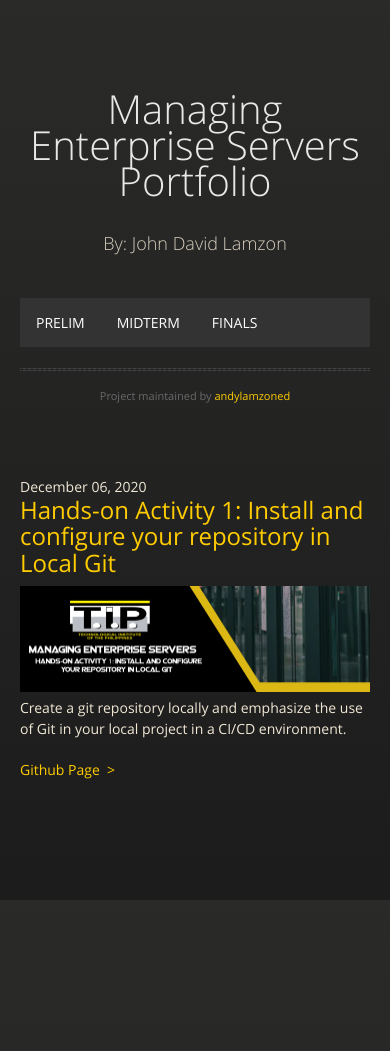
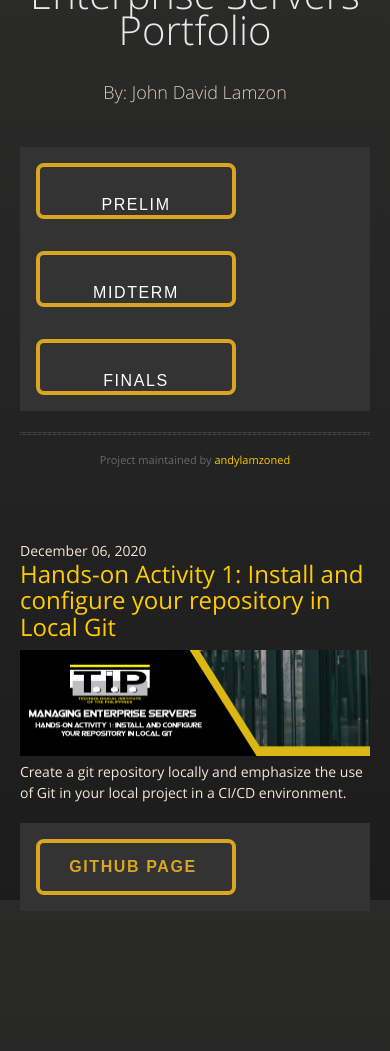
Before and after one commit to andylamzoned/andylamzoned.github.io, a Jekyll site: the page built from index.md, in a window 390 px wide. Built offline with Jekyll 4.4.1, drawn with Linux system fonts in a browser that asks for light colours; before the commit the page ends 940 px from its top, so only the background shows below that.

Commit message:
default.html test

```diff
--- a/_layouts/default.html
+++ b/_layouts/default.html
@@ -50,13 +50,14 @@
           </header>
           <a href="" class="image fit"><img src="assets/images/HA1.jpg" alt="" /></a>
           <p>Create a git repository locally and emphasize the use of Git in your local project in a CI/CD environment.</p>
-          <div class="button">
-            <a href="#">
-              Github&nbsp;Page&nbsp;
-              <span class="shift">></span>
-            </a>
-            <div class="mask"></div>
-          </div>
+          <nav>
+            <ul>
+              <li>
+                Github&nbsp;Page&nbsp;
+                <span></span><span></span><span></span><span></span>
+              </li>
+            </ul>
+          </nav>
 				</article>
       </section>
 
--- a/assets/css/main.css
+++ b/assets/css/main.css
@@ -11,8 +11,8 @@ form, label, legend, table, caption, tbody,
 tfoot, thead, tr, th, td, article, aside,
 canvas, details, embed, figure, figcaption,
 footer, header, hgroup, menu, nav, output, ruby,
-section, summary, time, mark, audio, video, .button, {
-margin: 0;
+section, summary, time, mark, audio, video, {
+    margin: 0;
 	padding: 0;
 	border: 0;
 }
@@ -166,3 +166,75 @@ ul {
 						ul.actions:not(.fixed) li .button.icon:before {
 							margin-left: -0.5rem;
 						}
+body {
+    margin: 0;
+    height: 100vh;
+    display: flex;
+    align-items: center;
+    justify-content: center;
+    background-color: black;
+}
+
+nav ul {
+    list-style-type: none;
+    margin: 0;
+    padding: 0;
+}
+
+nav ul li {
+    --c: goldenrod;
+    color: var(--c);
+    font-size: 16px;
+    border: 0.3em solid var(--c);
+    border-radius: 0.5em;
+    width: 12em;
+    height: 3em;
+    text-transform: uppercase;
+    font-weight: bold;
+    font-family: sans-serif;
+    letter-spacing: 0.1em;
+    text-align: center;
+    line-height: 3em;
+    position: relative;
+    overflow: hidden;
+    z-index: 1;
+    transition: 0.5s;
+    margin: 1em;
+}
+
+nav ul li span {
+    position: absolute;
+    width: 25%;
+    height: 100%;
+    background-color: var(--c);
+    transform: translateY(150%);
+    border-radius: 50%;
+    left: calc((var(--n) - 1) * 25%);
+    transition: 0.5s;
+    transition-delay: calc((var(--n) - 1) * 0.1s);
+    z-index: -1;
+}
+
+nav ul li:hover {
+    color: black;
+}
+
+nav ul li:hover span {
+    transform: translateY(0) scale(2);
+}
+
+nav ul li span:nth-child(1) {
+    --n: 1;
+}
+
+nav ul li span:nth-child(2) {
+    --n: 2;
+}
+
+nav ul li span:nth-child(3) {
+    --n: 3;
+}
+
+nav ul li span:nth-child(4) {
+    --n: 4;
+}
```
